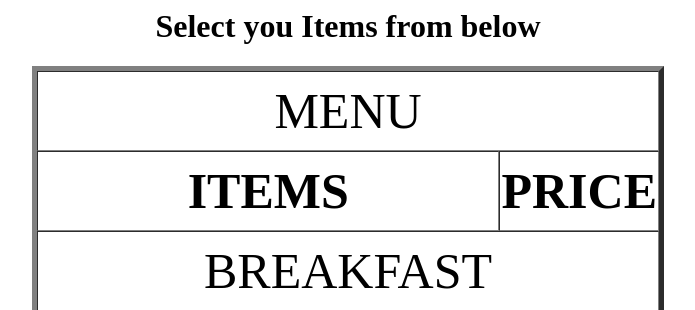
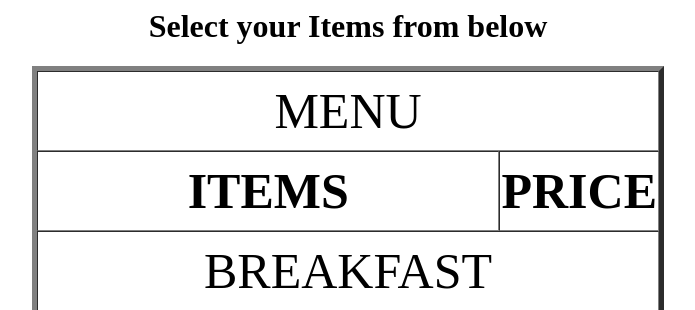
Before and after one commit to krishnaKalyan553/cbit_hack_temp, a Django app: template templates/Food Items.html in a window 1280 px wide. Shown: the top 310 px of the page, without its empty margins (292-987 px from the left). Run offline with Django 4.2, Linux system fonts and the light colour scheme; the template is opened without the code that fills it, so the values that code supplies are empty.

Commit message:
Update Food Items.html

```diff
--- a/templates/Food Items.html
+++ b/templates/Food Items.html
@@ -17,7 +17,7 @@ td {
 }
 </style>
 <body>
-  <h1>Select you Items from below</h1>
+  <h1>Select your Items from below</h1>
   <table border="5" cellspacing="0" align="center" width="50%" height="20px">
     <tr>
       <td colspan="2">MENU</td>
```
